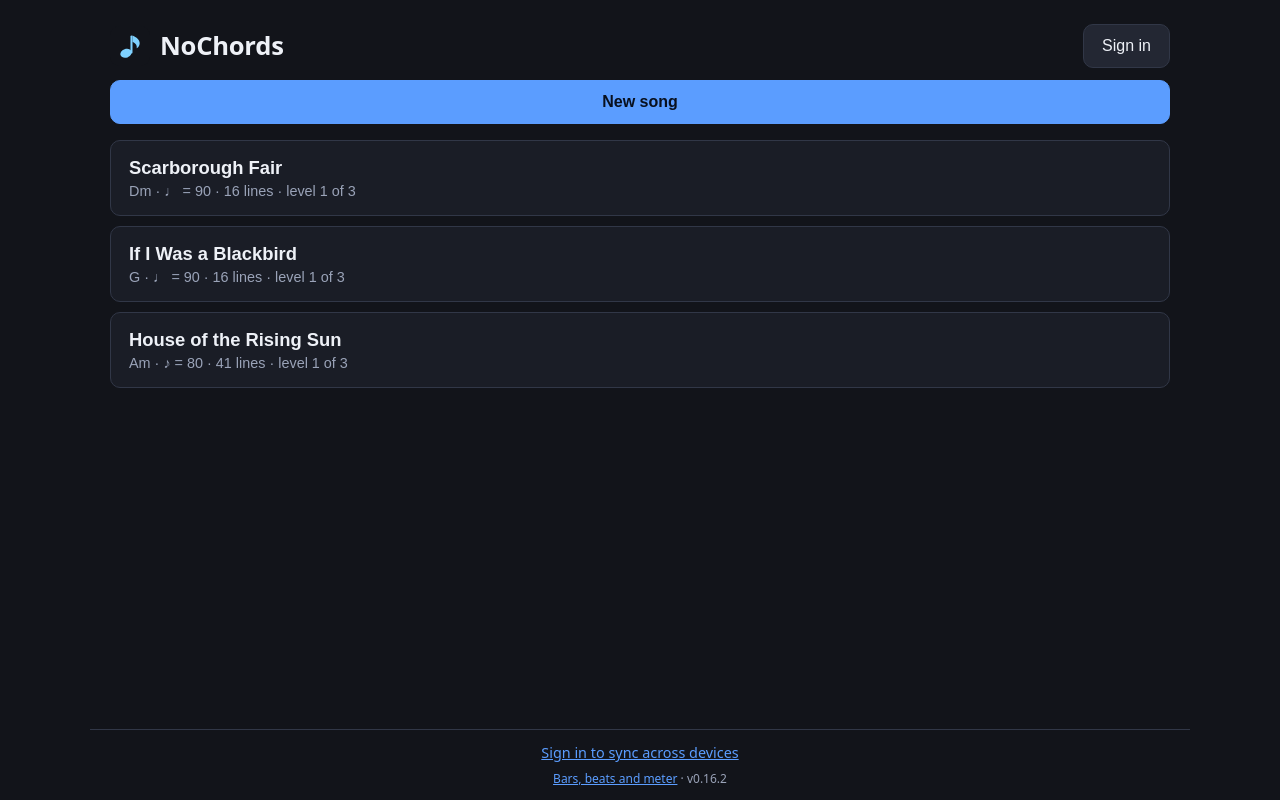
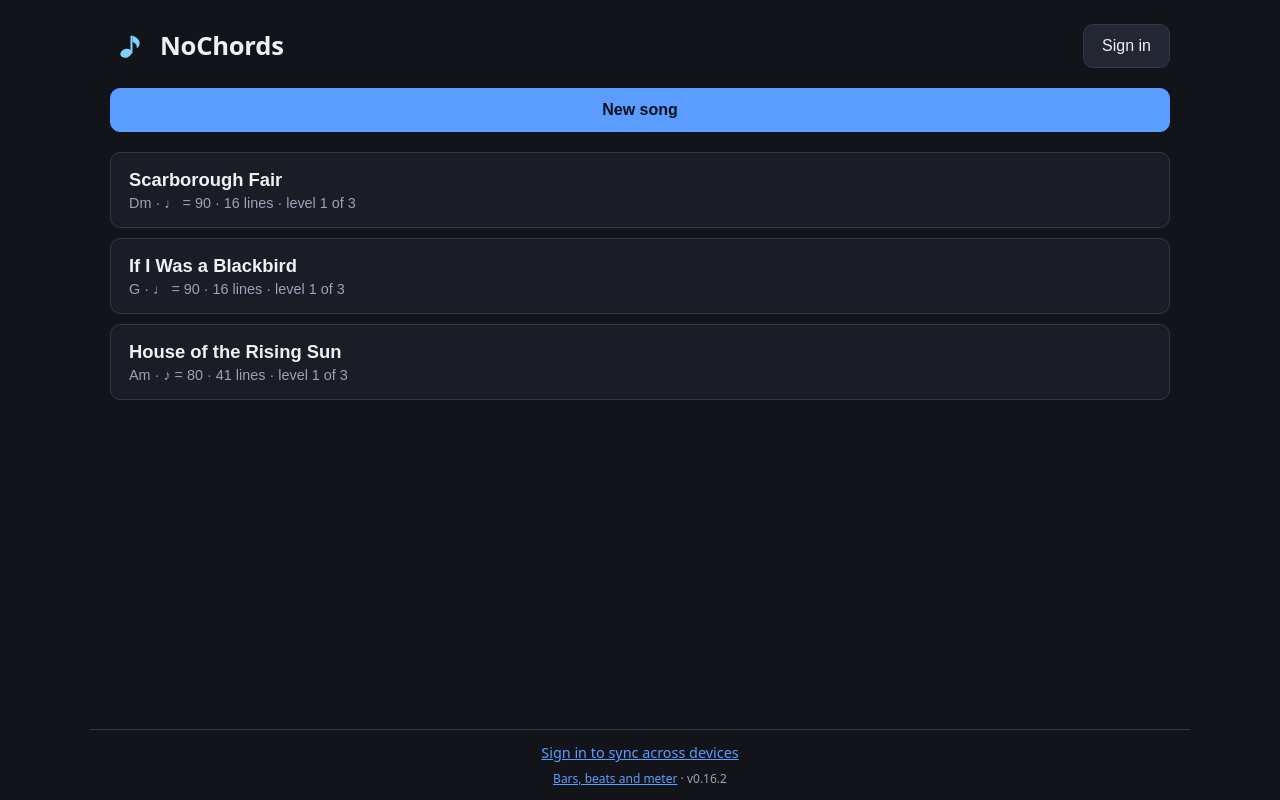
Before and after one commit to anton-g-kulikov/NoChords, a React (Vite) app: page / in a window 1280 px wide. Built offline with nearby package versions, Linux system fonts and the light colour scheme; no server answers.

Commit message:
style: room to breathe around the New song button
20px above and below it, so the header, the action and the list read as
three things rather than one stack.

Co-Authored-By: Claude Opus 5 <noreply@anthropic.com>

```diff
--- a/src/styles.css
+++ b/src/styles.css
@@ -244,7 +244,8 @@ kbd {
   align-items: center;
   justify-content: space-between;
   gap: 10px;
-  margin-bottom: 12px;
+  /* Room to breathe: the header is a different thing from the button under it (ADR-064). */
+  margin-bottom: 20px;
 }
 
 .library__signin {
@@ -254,7 +255,7 @@ kbd {
 /* Full width, because it is the one thing this screen is for. */
 .library__create {
   flex: none;
-  padding: 0 20px 16px;
+  padding: 0 20px 20px;
 }
 
 .library__new {
```
